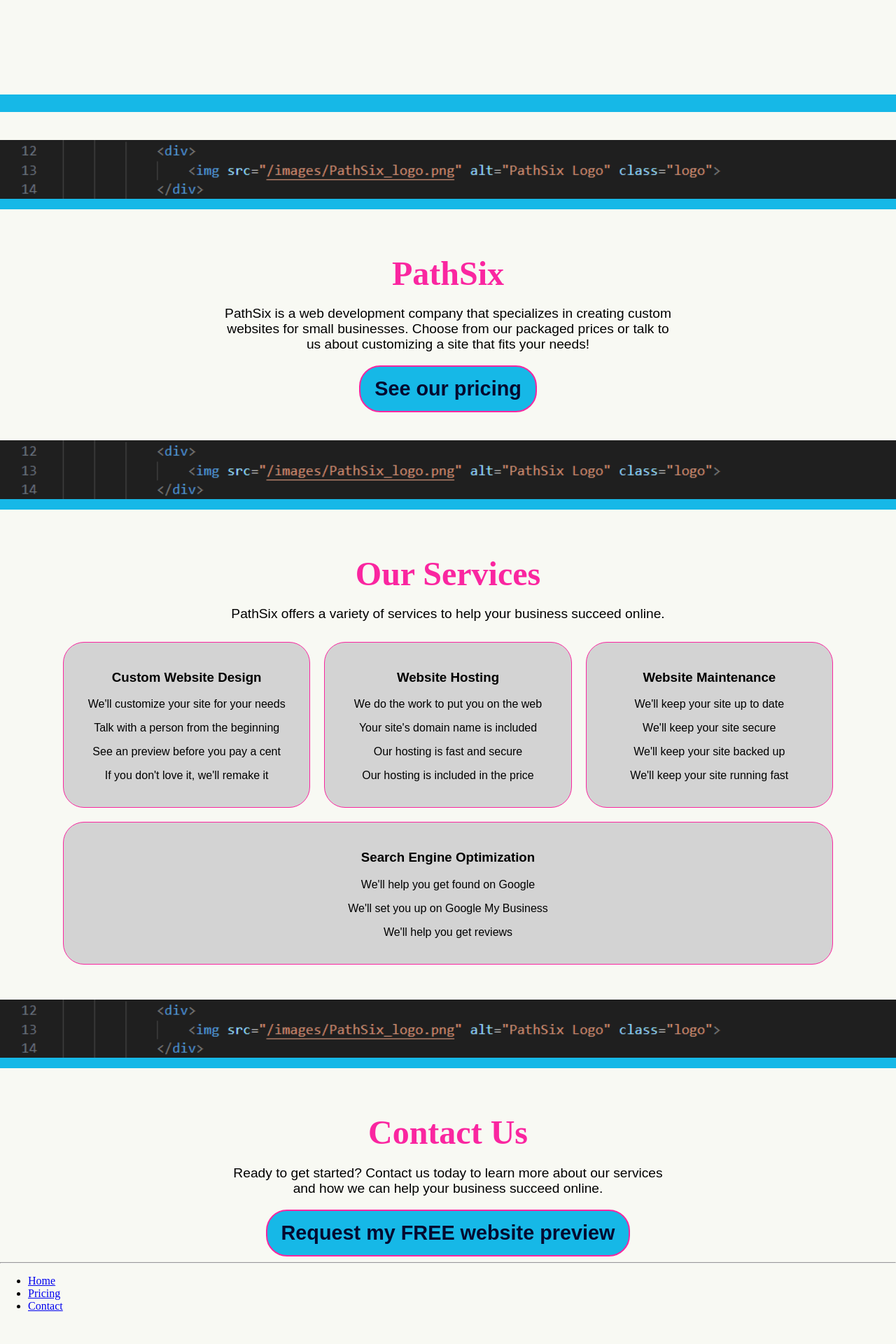
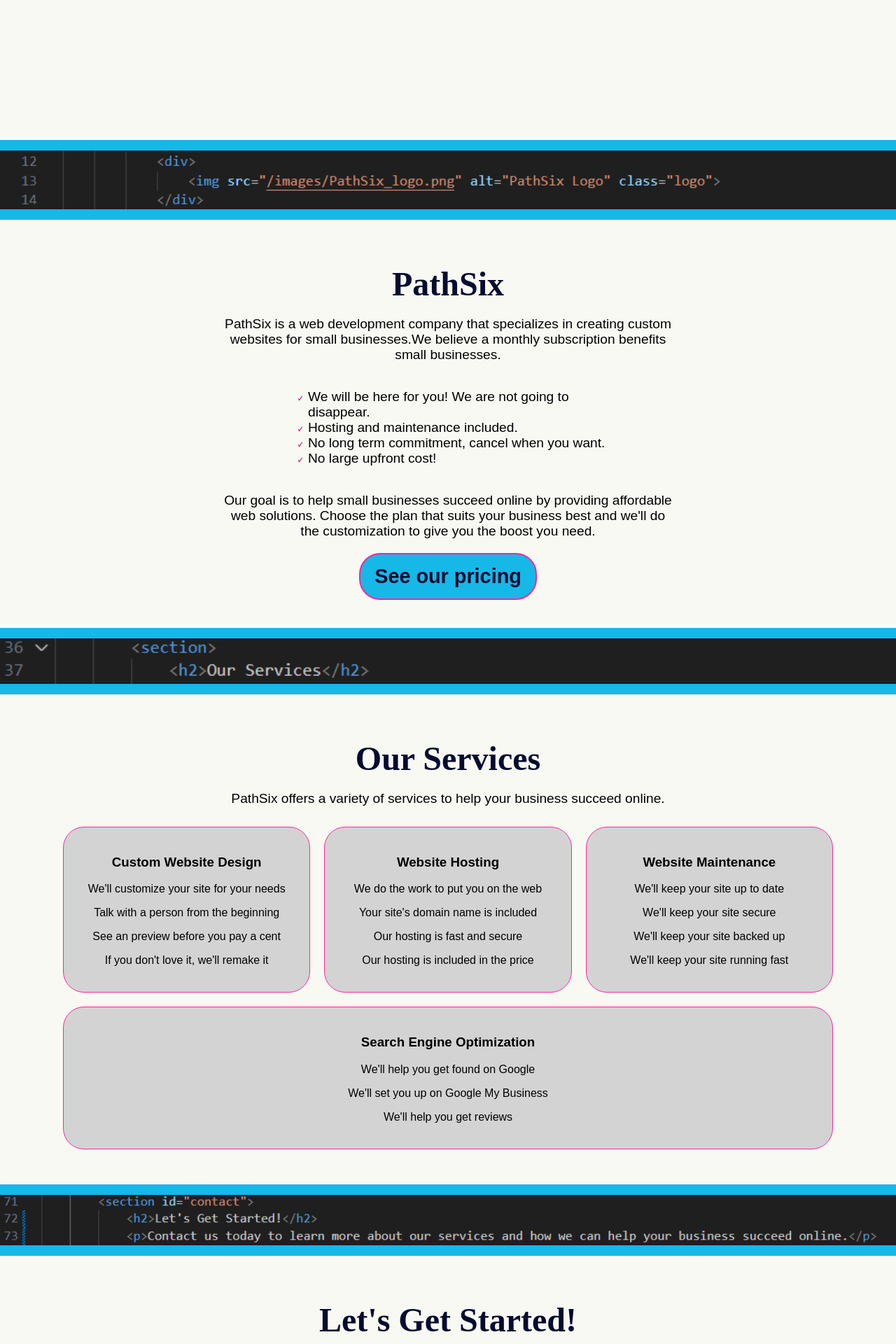
Before and after one commit to boonewh/pathsixdesigns, a Flask app: page / in a window 1280 px wide. Shown: the part 640-2560 px from the top of the page at 70% size. Before the commit the page ends 2513 px from the top, so only its background shows below. Run offline with Flask 3, Linux system fonts and the light colour scheme.

Commit message:
Working on home page

```diff
--- a/app.py
+++ b/app.py
@@ -5,3 +5,14 @@
 @app.route('/')
 def index():
     return render_template('index.html')
+
+@app.route('/pricing')
+def pricing():
+    return render_template('pricing.html')
+
+@app.route('/contact')
+def contact():
+    return render_template('contact.html')
+
+if __name__ == '__main__':
+    app.run(debug=True)
--- a/static/css/main.css
+++ b/static/css/main.css
@@ -44,7 +44,6 @@
   display: flex;
   flex-direction: column;
   align-items: flex-start;
-  border-bottom: 25px solid var(--light-background);
 }
 
 .header-top {
@@ -162,6 +161,7 @@
 main img {
   width: 100%;
   height: 100%;
+  border-top: 15px solid var(--light-background);
   border-bottom: 15px solid var(--light-background);
   margin-top: 40px;
 }
@@ -178,7 +178,7 @@
 
 section h2,
 section h1 {
-  color: var(--secondary-text);
+  color: var(--text);
   font-size: 2.5em;
   font-family: alkatra;
   margin: 60px 0 0 0;
@@ -203,6 +203,49 @@
   margin: 10px;
 }
 
+.benefits {
+  display: flex;
+  justify-content: space-around;
+  margin: 0 80px;
+  font-family: Arial, Helvetica, sans-serif;
+  flex-wrap: wrap;
+  text-align: left;
+  list-style-image: url(../images/check.svg);
+}
+
+footer {
+  display: flex;
+  color: white;
+  background-color: var(--primary-background);
+  text-align: left;
+  padding: 20px 0;
+  font-family: Arial, Helvetica, sans-serif;
+  margin-top: 30px;
+  justify-content: space-around;
+}
+
+footer div {
+  padding: 0 10px;
+  width: 25%;
+}
+
+footer ul {
+  list-style: none;
+}
+
+footer li {
+  margin: 10px 0;
+}
+
+footer ul li a {
+  color: white;
+  text-decoration: none;
+}
+
+footer ul li a:hover {
+  color: var(--light-color);
+}
+
 @media (max-width: 768px) {
   .services {
     flex-direction: column;
--- /dev/null
+++ b/templates/base.html
@@ -0,0 +1,33 @@
+<!DOCTYPE html>
+<html lang="en">
+    <head>
+        <meta charset="UTF-8">
+        <meta name="viewport" content="width=device-width, initial-scale=1.0">
+        <meta name="description" content="PathSix Web Designs is a web agency that specializes in customizing webpages for small buisness.">
+        <meta name="Author" content="Will Boone">
+        <title>{% block title %}{% endblock %}</title> <!-- Title Variable -->
+        <link rel="stylesheet" href="static/css/main.css">
+    </head>
+    <body>
+        <header>
+            <div class="header-top">
+                <div>
+                    <img src="static/images/PathSix_logo1.png" alt="PathSix Logo" class="logo">
+                </div>
+                <nav>
+                    <ul>
+                        <li><a href="{{ url_for('index') }}">Home</a></li>
+                        <li><a href="{{ url_for('pricing') }}">Pricing</a></li>
+                        <li><a href="{{ url_for('contact') }}">Contact</a></li>
+                    </ul>
+                </nav>
+            </div>
+            {% block header %}{% endblock %}
+        </header>
+
+        <main>
+            {% block content %}{% endblock %}
+        </main>
+
+    </body>
+</html>
--- /dev/null
+++ b/templates/contact.html
@@ -0,0 +1 @@
+{% extends "base.html" %}
--- a/templates/index.html
+++ b/templates/index.html
@@ -1,25 +1,8 @@
-<!DOCTYPE html>
-<html lang="en">
-<head>
-    <meta charset="UTF-8">
-    <meta name="viewport" content="width=device-width, initial-scale=1.0">
-    <title>PathSix Home Page</title>
-    <link rel="stylesheet" href="static/css/main.css">
-</head>
-<body>
-    <header>
-        <div class="header-top">
-            <div>
-                <img src="static/images/PathSix_logo1.png" alt="PathSix Logo" class="logo">
-            </div>
-            <nav>
-                <ul>
-                    <li><a href="index.html">Home</a></li>
-                    <li><a href="services.html">Pricing</a></li>
-                    <li><a href="contact.html">Contact</a></li>
-                </ul>
-            </nav>
-        </div>
+{% extends "base.html" %}
+
+{% block title %}PathSix Web Designs{% endblock %}
+
+{% block header %}
         <div class="header-banner">
             <h1>Boost Your Business Online</h1>
             <h2>With Affordable Web Solutions</h2>
@@ -29,18 +12,27 @@
             <button><a href="contact.html">Request my FREE website preview</a></button>
             </div>
         </div>
-    </header>
+{% endblock %}
 
-    <main>
+{% block content %}
         <img src="static/images/code_pic1.png" alt="html logo tag">
         <section>
             <h1>PathSix</h1>
-            <p>PathSix is a web development company that specializes in creating custom websites for small businesses. Choose from our packaged prices or talk to us about customizing a site that fits your needs!</p>
+            <p>PathSix is a web development company that specializes in creating custom websites for small businesses.We believe a monthly subscription benefits small businesses.</p>
+            <div class="benefits">
+                <ul class="bullets">
+                    <li>We will be here for you! We are not going to disappear.</li>
+                    <li>Hosting and maintenance included.</li>
+                    <li>No long term commitment, cancel when you want.</li>
+                    <li>No large upfront cost!</li>
+                </ul>
+            </div>
+            <p>Our goal is to help small businesses succeed online by providing affordable web solutions. Choose the plan that suits your business best and we'll do the customization to give you the boost you need.</p>
             <div>
             <button><a href="pricing.html">See our pricing</a></button>
             </div>
         </section>
-        <img src="static/images/code_pic1.png" alt="html logo tag">
+        <img src="static/images/code_pic2.png" alt="html logo tag">
         <section>
             <h2>Our Services</h2>
             <p>PathSix offers a variety of services to help your business succeed online.</p>
@@ -75,25 +67,38 @@
                 </div>
             </div>
         </div>
-        <img src="static/images/code_pic1.png" alt="html logo tag">
+        <img src="static/images/code_pic3.png" alt="html logo tag">
         <section id="contact">
-            <h2>Contact Us</h2>
-            <p>Ready to get started? Contact us today to learn more about our services and how we can help your business succeed online.</p>
+            <h2>Let's Get Started!</h2>
+            <p>Contact us today to learn more about our services and how we can help your business succeed online.</p>
             <div>
                 <button><a href="contact.html">Request my FREE website preview</a></button>
             </div>
         </section>
-        <hr>
         <footer>
             <div>
                 <ul>
+                    <li>Navigation:</li>
                     <li><a href="index.html">Home</a></li>
                     <li><a href="services.html">Pricing</a></li>
                     <li><a href="contact.html">Contact</a></li>
                 </ul>
             </div>
+            <div>
+                <p>&copy; 2024 PathSix Web Design</p>
+            </div>
+            <div>
+                <p>Customer Support:</p>
+                <p>email us: support@pathsixdesigns.com</p>
+                <p>call or text: 325-305-9446</p>
+            </div>
+            <div>
+                <p>
+                    PathSix Web Designs is a full-service Website Design and
+                    Management Company. Our mission is to provide
+                    professional, effective, and manageable websites for small
+                    businesses, at a fraction of the cost of designer agencies.
+                </p>
+            </div>
         </footer>
-    </main>
-
-</body>
-</html>
+{% endblock %}
```
Also changed, not shown: templates/pricing.html (added, +11 -0 lines), static/images/check.svg (added), static/images/code_pic2.png (added), static/images/code_pic3.png (added).
